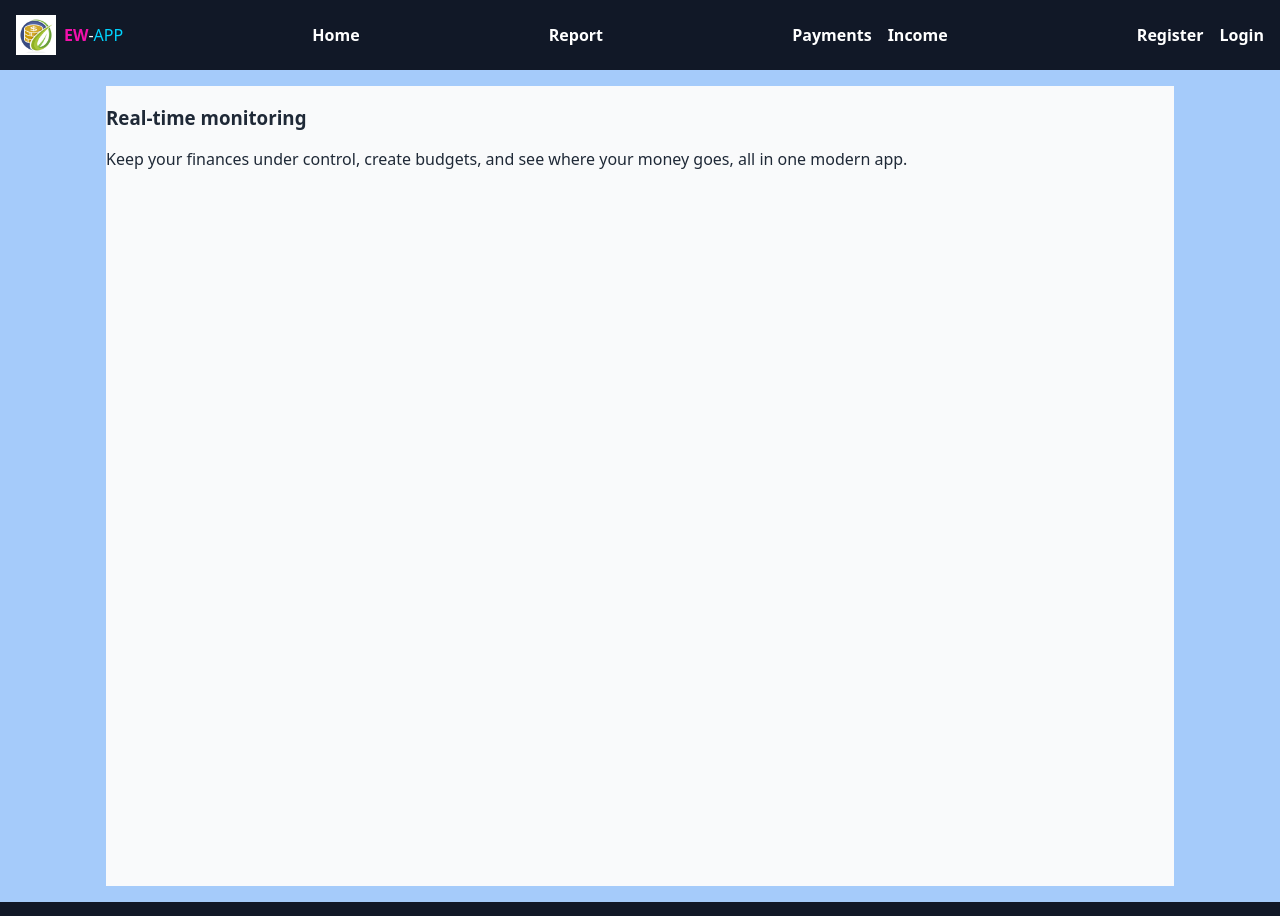
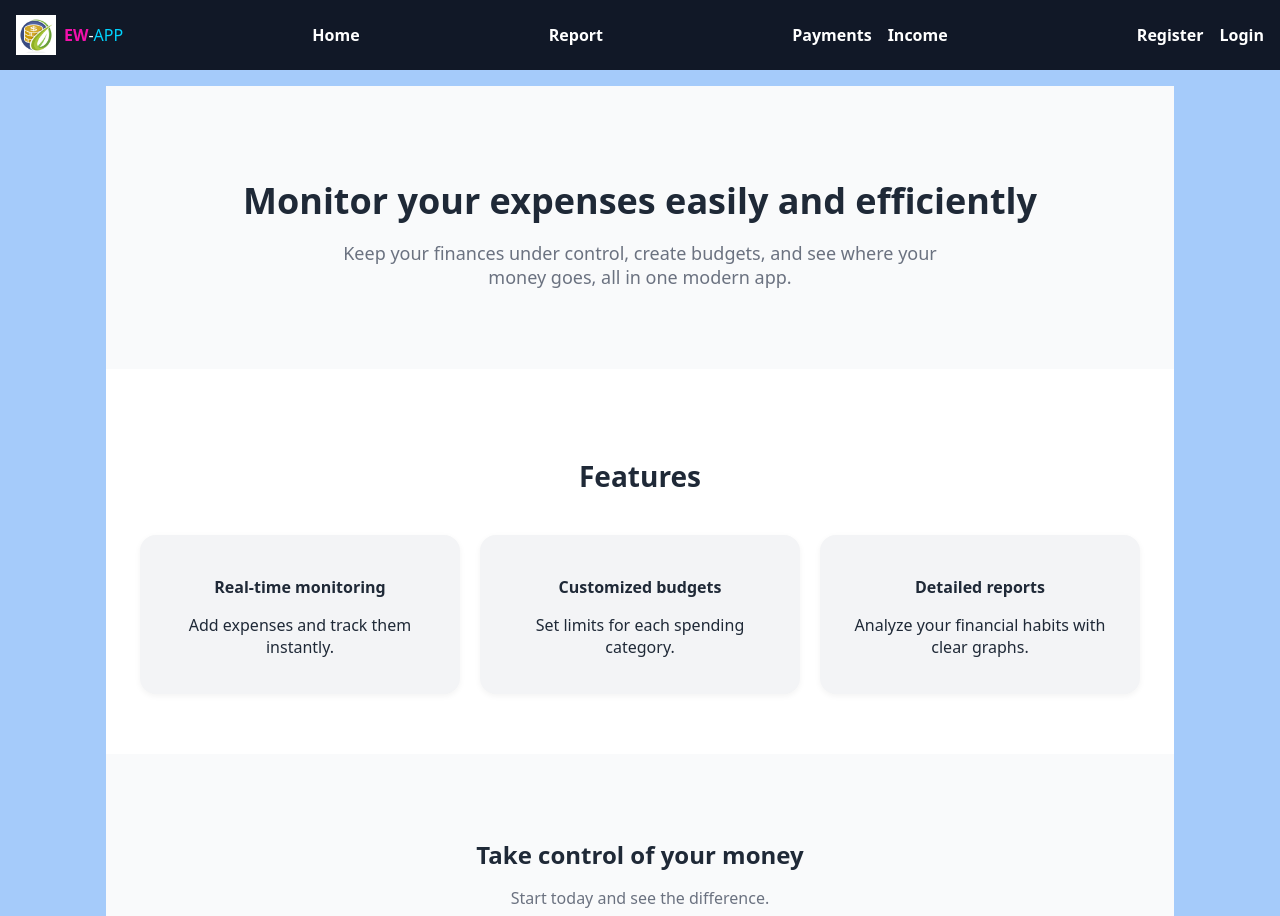
Before and after one commit to Ovidiu-Martalogu/ew-app, a React (Vite) app: page / in a window 1280 px wide. Shown: the top 916 px of the page. Built offline with nearby package versions, Linux system fonts and the light colour scheme; data requests are answered from the project's data file.

Commit message:
finish Firstpage using useEffect

```diff
--- a/db.json
+++ b/db.json
@@ -115,6 +115,8 @@
       "title": "Monitor your expenses easily and efficiently",
       "subtitle": "Keep your finances under control, create budgets, and see where your money goes, all in one modern app.",
       "sectionTitle": "Features",
+      "footerTitle": "Take control of your money",
+      "footerSubtitle": "Start today and see the difference.",
       "card1": {
         "cardTitle": "Real-time monitoring",
         "cardSubtitle": "Add expenses and track them instantly."
--- a/src/features/First-page/FirstPage.tsx
+++ b/src/features/First-page/FirstPage.tsx
@@ -8,7 +8,15 @@ const apiUrl = `${import.meta.env.VITE_API_URL}/firstpage`;
 type Card = {
     title: string;
     subtitle: string;
+    sectionTitle: string;
+    card1: string;
+    card2: string;
+    card3: string;
+    footerTitle: string;
+    footerSubtitle: string;
+
 };
+
 
 export function FirstPage() {
 
@@ -27,21 +35,86 @@ export function FirstPage() {
             .catch(error => console.error(error));
     }, []);
 
-    console.log(firstPage);
-
-
 
     if (!firstPage.length) return <p>Loading...</p>;
 
 
     return (
         <div className={styles.container}>
-            {firstPage.map((card, i) => (
-                <div key={i}>
-                    <h3>{card.card1.cardTitle}</h3>
-                    <p>{card.subtitle}</p>
+            <section className={styles.upAndDownText}>
+                {firstPage.map((firstP, i) =>
+                (
+                    <div key={i}>
+                        <h2 className={styles.title}>
+                            {firstP.title}
+                        </h2>
+                        <p className={styles.subtitle}>
+                            {firstP.subtitle}
+                        </p>
+
+                    </div>
+                ))}
+            </section>
+            <section className={styles.sectionCards}>
+                {firstPage.map((firstP, i) => (
+                    <div key={i}>
+                        <h3 className={styles.sectionTitle}>
+                            {firstP.sectionTitle}
+                        </h3>
+
+                    </div>
+                ))}
+                <div className={styles.grid}>
+                    <div className={styles.card}>
+
+
+                        {firstPage.map((card, i) => (
+                            <div key={i}>
+                                <h4>{card.card1.cardTitle}</h4>
+                                <p>{card.card1.cardSubtitle}</p>
+                            </div>
+
+                        ))}
+                    </div>
+
+                    <div className={styles.card}>
+
+
+                        {firstPage.map((card, i) => (
+                            <div key={i}>
+                                <h4>{card.card2.cardTitle}</h4>
+                                <p>{card.card2.cardSubtitle}</p>
+                            </div>
+
+                        ))}
+                    </div>
+
+                    <div className={styles.card}>
+
+
+                        {firstPage.map((card, i) => (
+                            <div key={i}>
+                                <h4>{card.card3.cardTitle}</h4>
+                                <p>{card.card3.cardSubtitle}</p>
+                            </div>
+
+                        ))}
+                    </div>
+
                 </div>
-            ))}
+            </section>
+
+            <section className={styles.upAndDownText}>
+                {firstPage.map((firstF, i) => (
+                    <div key={i}>
+                        <h3>{firstF.footerTitle}</h3>
+                        <p>{firstF.footerSubtitle}</p>
+
+                    </div>
+                ))}
+
+            </section>
+
         </div>
     );
 
```
